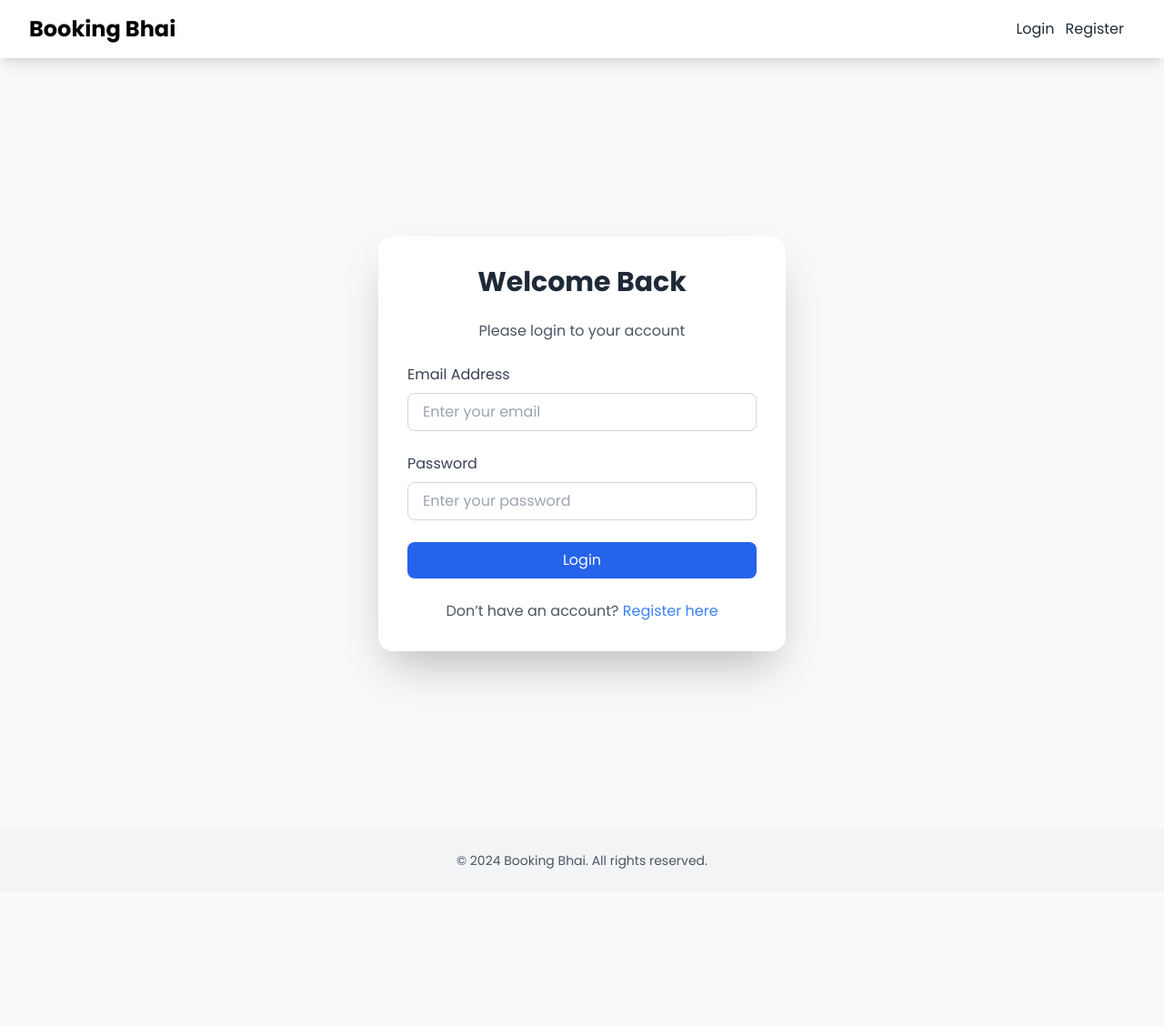
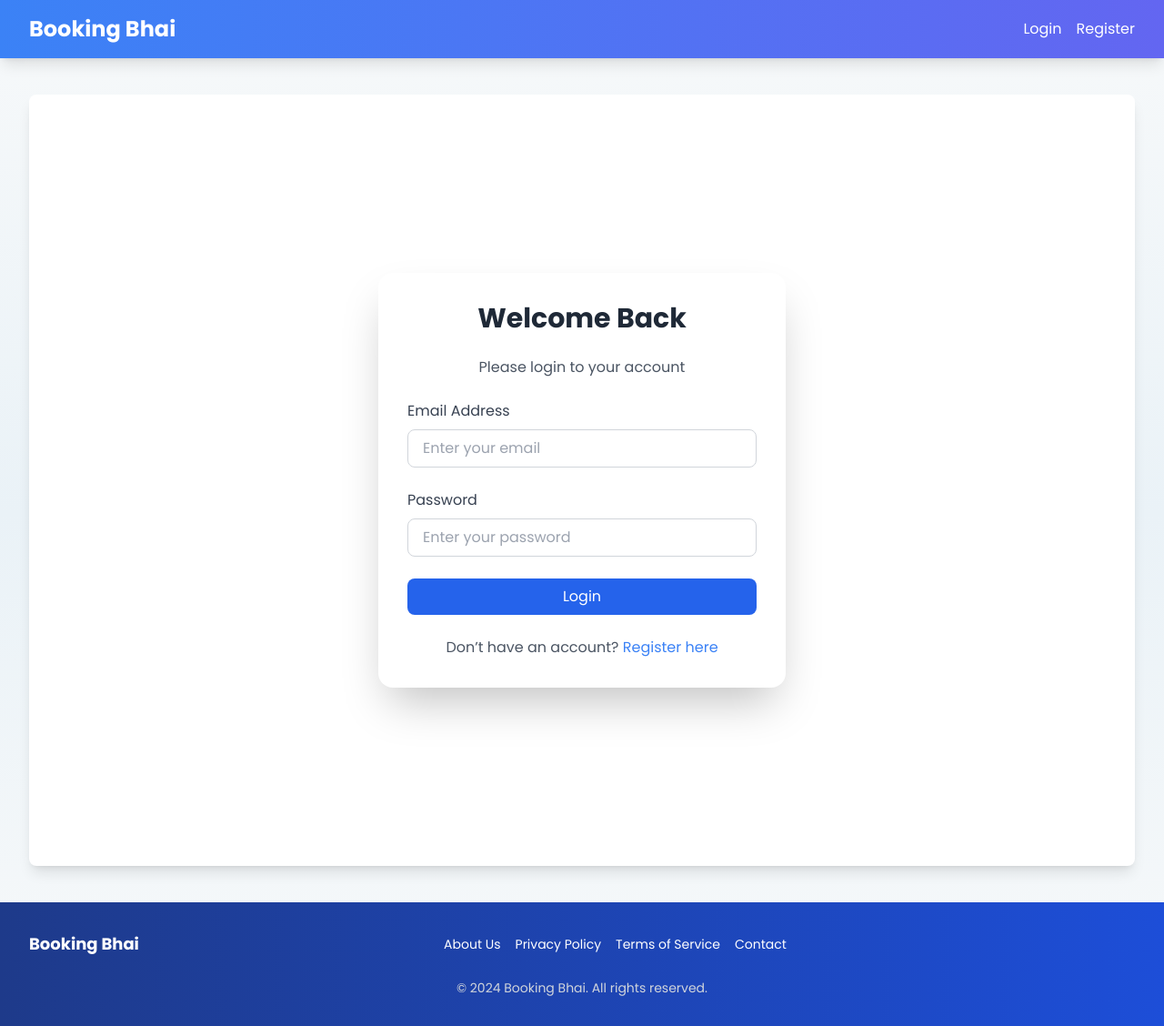
Before and after one commit to hasanrahman55/booking-bhai, a Next.js app: page /login in a window 1280 px wide. Shown: the whole page at 91% size. Before the commit the page ends 980 px from the top, so only its background shows below. Built offline with nearby package versions, Linux system fonts and the light colour scheme; no server answers.

Commit message:
ui correction

```diff
--- a/app/bookings/page.jsx
+++ b/app/bookings/page.jsx
@@ -6,16 +6,28 @@ const BookingsPage = async () => {
   const bookings = await getMyBookings();
 
   return (
-    <>
+    <div className="bg-gray-50 min-h-screen py-8 px-6">
+      {/* Page Heading */}
       <Heading title="My Bookings" />
+
+      {/* Bookings Section */}
       {bookings.length === 0 ? (
-        <p className="text-gray-600 mt-4">You have no bookings</p>
+        <div className="flex flex-col items-center justify-center mt-10">
+          <p className="text-lg text-gray-700">
+            You have no bookings at the moment.
+          </p>
+          <p className="text-sm text-gray-600 mt-2">
+            Explore our rooms and start booking your next stay.
+          </p>
+        </div>
       ) : (
-        bookings.map((booking) => (
-          <BookedRoomCard key={booking.$id} booking={booking} />
-        ))
+        <div className="mt-8 space-y-6">
+          {bookings.map((booking) => (
+            <BookedRoomCard key={booking.$id} booking={booking} />
+          ))}
+        </div>
       )}
-    </>
+    </div>
   );
 };
 
--- a/app/layout.jsx
+++ b/app/layout.jsx
@@ -12,7 +12,7 @@ const poppins = Poppins({ subsets: ["latin"], weight: ["400", "600", "700"] });
 
 export const metadata = {
   title: "Booking Bhai | A booking app for your spaces",
-  description: "Booking Bhai | a booking app for your spaces",
+  description: "Booking Bhai | A booking app for your spaces",
 };
 
 export default function RootLayout({ children }) {
@@ -20,14 +20,32 @@ export default function RootLayout({ children }) {
     <AuthWrapper>
       <html lang="en">
         <body
-          className={`${inter.className} ${poppins.className}  bg-[#f7f9fa]`}
+          className={`${inter.className} ${poppins.className} bg-gradient-to-b from-[#f7f9fa] via-[#eaf2f7] to-[#f7f9fa] text-gray-800`}
         >
+          {/* Header */}
           <Header />
-          <main className="mx-auto max-w-7xl px-4 py-6 sm:px-6 lg:px-8 ">
-            {children}
+
+          {/* Main Content */}
+          <main className="mx-auto max-w-7xl px-4 py-10 sm:px-6 lg:px-8">
+            <div className="rounded-lg bg-white shadow-lg p-6">{children}</div>
           </main>
+
+          {/* Footer */}
           <Footer />
-          <ToastContainer />
+
+          {/* Toast Notifications */}
+          <ToastContainer
+            position="top-right"
+            autoClose={5000}
+            hideProgressBar
+            newestOnTop
+            closeOnClick
+            rtl={false}
+            pauseOnFocusLoss
+            draggable
+            pauseOnHover
+            theme="colored"
+          />
         </body>
       </html>
     </AuthWrapper>
--- a/app/rooms/my/page.jsx
+++ b/app/rooms/my/page.jsx
@@ -14,7 +14,7 @@ async function MyRooms() {
         {/* Rooms Section */}
         <div className="mt-6">
           {rooms.length > 0 ? (
-            <div className="grid grid-cols-2 gap-6">
+            <div className="grid grid-cols-1 gap-1">
               {rooms.map((room) => (
                 <MyRoomCard key={room.$id} room={room} />
               ))}
--- a/components/BookedRoomCard.jsx
+++ b/components/BookedRoomCard.jsx
@@ -30,29 +30,32 @@ function BookedRoomCard({ booking }) {
   };
 
   return (
-    <div className="bg-white shadow-lg rounded-2xl p-6 mt-6 flex flex-col sm:flex-row justify-between items-start sm:items-center">
+    <div className="bg-white shadow-lg rounded-xl p-6 flex flex-col sm:flex-row justify-between items-start sm:items-center">
       {/* Room Info */}
       <div>
-        <h4 className="text-xl font-semibold text-gray-800">{room.name}</h4>
-        <p className="text-sm text-gray-600 mt-2">
-          <strong className="font-medium text-gray-700">Check In:</strong>{" "}
+        <h4 className="text-2xl font-bold text-gray-900">{room.name}</h4>
+        <p className="text-sm text-gray-700 mt-2">
+          <strong className="font-semibold text-gray-800">Check In:</strong>{" "}
           {formatDate(booking.check_in)}
         </p>
-        <p className="text-sm text-gray-600 mt-1">
-          <strong className="font-medium text-gray-700">Check Out:</strong>{" "}
+        <p className="text-sm text-gray-700 mt-1">
+          <strong className="font-semibold text-gray-800">Check Out:</strong>{" "}
           {formatDate(booking.check_out)}
         </p>
       </div>
 
       {/* Actions */}
-      <div className="flex flex-col sm:flex-row w-full sm:w-auto sm:space-x-3 mt-4 sm:mt-0">
+      <div className="flex flex-col sm:flex-row w-full sm:w-auto sm:space-x-4 mt-4 sm:mt-0">
         <Link
           href={`/rooms/${room.$id}`}
-          className="bg-blue-600 text-white px-5 py-2 rounded-lg text-center hover:bg-blue-700 focus:outline-none focus:ring focus:ring-blue-300 transition duration-200 shadow-sm"
+          className="bg-blue-600 text-white px-6 py-2 rounded-lg text-center hover:bg-blue-700 focus:outline-none focus:ring focus:ring-blue-300 transition duration-200 shadow-sm"
         >
           View Room
         </Link>
-        <CancelBookingButton bookingId={booking.$id} className="mt-3 sm:mt-0" />
+        <CancelBookingButton
+          bookingId={booking.$id}
+          className="mt-3 sm:mt-0 bg-red-600 text-white px-6 py-2 rounded-lg hover:bg-red-700 focus:outline-none focus:ring focus:ring-red-300 transition duration-200 shadow-sm"
+        />
       </div>
     </div>
   );
--- a/components/Footer.jsx
+++ b/components/Footer.jsx
@@ -1,10 +1,73 @@
 const Footer = () => {
   return (
-    <footer className="bg-gray-100 py-6">
+    <footer className="bg-gradient-to-r from-blue-900 to-blue-700 text-white py-8">
       <div className="mx-auto max-w-7xl px-4 sm:px-6 lg:px-8">
-        <p className="text-center text-sm text-gray-600">
+        {/* Footer Content */}
+        <div className="flex flex-col md:flex-row justify-between items-center space-y-4 md:space-y-0">
+          {/* Brand Name */}
+          <div className="text-lg font-bold">Booking Bhai</div>
+
+          {/* Navigation Links */}
+          <nav className="space-x-4">
+            <a
+              href="#"
+              className="text-sm hover:text-gray-300 transition duration-300"
+            >
+              About Us
+            </a>
+            <a
+              href="#"
+              className="text-sm hover:text-gray-300 transition duration-300"
+            >
+              Privacy Policy
+            </a>
+            <a
+              href="#"
+              className="text-sm hover:text-gray-300 transition duration-300"
+            >
+              Terms of Service
+            </a>
+            <a
+              href="#"
+              className="text-sm hover:text-gray-300 transition duration-300"
+            >
+              Contact
+            </a>
+          </nav>
+
+          {/* Social Media Icons */}
+          <div className="flex space-x-4">
+            <a
+              href="#"
+              className="text-white hover:text-gray-300 transition duration-300"
+            >
+              <i className="fa fa-facebook"></i>
+            </a>
+            <a
+              href="#"
+              className="text-white hover:text-gray-300 transition duration-300"
+            >
+              <i className="fa fa-twitter"></i>
+            </a>
+            <a
+              href="#"
+              className="text-white hover:text-gray-300 transition duration-300"
+            >
+              <i className="fa fa-instagram"></i>
+            </a>
+            <a
+              href="#"
+              className="text-white hover:text-gray-300 transition duration-300"
+            >
+              <i className="fa fa-linkedin"></i>
+            </a>
+          </div>
+        </div>
+
+        {/* Copyright */}
+        <div className="mt-6 text-center text-sm text-gray-300">
           &copy; 2024 Booking Bhai. All rights reserved.
-        </p>
+        </div>
       </div>
     </footer>
   );
--- a/components/Header.jsx
+++ b/components/Header.jsx
@@ -23,28 +23,28 @@ const Header = () => {
 
   return (
     <>
-      <header className="bg-white shadow-lg">
+      <header className="bg-gradient-to-r from-blue-500 to-indigo-500 shadow-lg">
         <nav className="mx-auto max-w-7xl px-4 sm:px-6 lg:px-8">
           <div className="flex h-16 items-center justify-between">
-            <div className="flex items-center">
+            {/* Logo */}
+            <div className="flex items-center space-x-4">
               <Link href="/">
-                <h1 className="text-2xl font-bold">Booking Bhai</h1>
+                <h1 className="text-2xl font-bold text-white">Booking Bhai</h1>
               </Link>
-              <div className="hidden md:block">
+              <div className="hidden md:flex">
                 <div className="ml-10 flex items-baseline space-x-4">
-                  {/* <!-- Logged In Only --> */}
+                  {/* Logged In Only */}
                   {isAuthenticated && (
                     <>
                       <Link
                         href="/bookings"
-                        className="rounded-md px-3 py-2 text-sm font-medium text-gray-800 hover:bg-gray-700 hover:text-white"
+                        className="rounded-md px-3 py-2 text-sm font-medium text-white hover:bg-blue-600"
                       >
                         Bookings
                       </Link>
-
                       <Link
                         href="/rooms/add"
-                        className="rounded-md px-3 py-2 text-sm font-medium text-gray-800 hover:bg-gray-700 hover:text-white"
+                        className="rounded-md px-3 py-2 text-sm font-medium text-white hover:bg-blue-600"
                       >
                         Add Room
                       </Link>
@@ -53,35 +53,40 @@ const Header = () => {
                 </div>
               </div>
             </div>
-            {/* <!-- Right Side Menu --> */}
+
+            {/* Right Side Menu */}
             <div className="ml-auto">
-              <div className="ml-4 flex items-center md:ml-6">
-                {/* <!-- Logged Out Only --> */}
+              <div className="flex items-center space-x-4">
+                {/* Logged Out Only */}
                 {!isAuthenticated && (
                   <>
                     <Link
                       href="/login"
-                      className="mr-3 text-gray-800 hover:text-gray-600"
+                      className="text-white hover:text-gray-200"
                     >
                       <i className="fa fa-sign-in"></i> Login
                     </Link>
                     <Link
-                      href="register"
-                      className="mr-3 text-gray-800 hover:text-gray-600"
+                      href="/register"
+                      className="text-white hover:text-gray-200"
                     >
                       <i className="fa fa-user"></i> Register
                     </Link>
                   </>
                 )}
 
+                {/* Logged In Only */}
                 {isAuthenticated && (
                   <>
-                    <Link href="/rooms/my">
+                    <Link
+                      href="/rooms/my"
+                      className="text-white hover:text-gray-200"
+                    >
                       <i className="fa fa-building"></i> My Rooms
                     </Link>
                     <button
                       onClick={handleLogout}
-                      className="mx-3 text-gray-800 hover:text-gray-600"
+                      className="text-white hover:text-gray-200"
                     >
                       <i className="fa fa-sign-out"></i> Sign Out
                     </button>
@@ -92,28 +97,27 @@ const Header = () => {
           </div>
         </nav>
 
-        {/* <!-- Mobile menu --> */}
-        <div className="md:hidden">
+        {/* Mobile Menu */}
+        <div className="md:hidden bg-blue-600">
           <div className="space-y-1 px-2 pb-3 pt-2 sm:px-3">
             <Link
               href="/"
-              className="block rounded-md px-3 py-2 text-base font-medium text-gray-800 hover:bg-gray-700 hover:text-white"
+              className="block rounded-md px-3 py-2 text-base font-medium text-white hover:bg-blue-500"
             >
               Rooms
             </Link>
-            {/* <!-- Logged In Only --> */}
+            {/* Logged In Only */}
             {isAuthenticated && (
               <>
                 <Link
                   href="/bookings"
-                  className="block rounded-md px-3 py-2 text-base font-medium text-gray-800 hover:bg-gray-700 hover:text-white"
+                  className="block rounded-md px-3 py-2 text-base font-medium text-white hover:bg-blue-500"
                 >
                   Bookings
                 </Link>
-
                 <Link
-                  href="/room/add"
-                  className="block rounded-md px-3 py-2 text-base font-medium text-gray-800 hover:bg-gray-700 hover:text-white"
+                  href="/rooms/add"
+                  className="block rounded-md px-3 py-2 text-base font-medium text-white hover:bg-blue-500"
                 >
                   Add Room
                 </Link>
--- a/components/MyRoomCard.jsx
+++ b/components/MyRoomCard.jsx
@@ -4,18 +4,24 @@ import DeleteRoomButton from "./DeleteRoomButton";
 
 const MyRoomCard = ({ room }) => {
   return (
-    <div className="bg-white shadow rounded-lg p-4 mt-4 flex flex-col sm:flex-row justify-between items-center">
+    <div className="bg-white shadow-lg rounded-lg p-6 mt-4 flex flex-col sm:flex-row justify-between items-center hover:shadow-xl transition-shadow duration-300">
+      {/* Room Info */}
       <div className="flex flex-col">
-        <h4 className="text-lg font-semibold">{room.name}</h4>
+        <h4 className="text-xl font-bold text-gray-800 mb-2">{room.name}</h4>
+        <p className="text-sm text-gray-500">Room ID: {room.$id}</p>
       </div>
-      <div className="flex flex-col sm:flex-row w-full sm:w-auto sm:space-x-2 mt-2 sm:mt-0">
+
+      {/* Actions */}
+      <div className="flex flex-col sm:flex-row w-full sm:w-auto sm:space-x-4 mt-4 sm:mt-0">
+        {/* View Button */}
         <Link
           href={`/rooms/${room.$id}`}
-          className="bg-blue-500 text-white px-4 py-2 rounded mb-2 sm:mb-0 w-full sm:w-auto text-center hover:bg-blue-700"
+          className="bg-blue-600 text-white px-5 py-2 rounded-lg text-center text-sm font-medium hover:bg-blue-700 focus:ring-2 focus:ring-blue-300 focus:ring-offset-2 transition-all duration-300"
         >
-          <FaEye className="inline mr-1" /> View
+          <FaEye className="inline mr-2" /> View
         </Link>
 
+        {/* Delete Button */}
         <DeleteRoomButton roomId={room.$id} />
       </div>
     </div>
```
